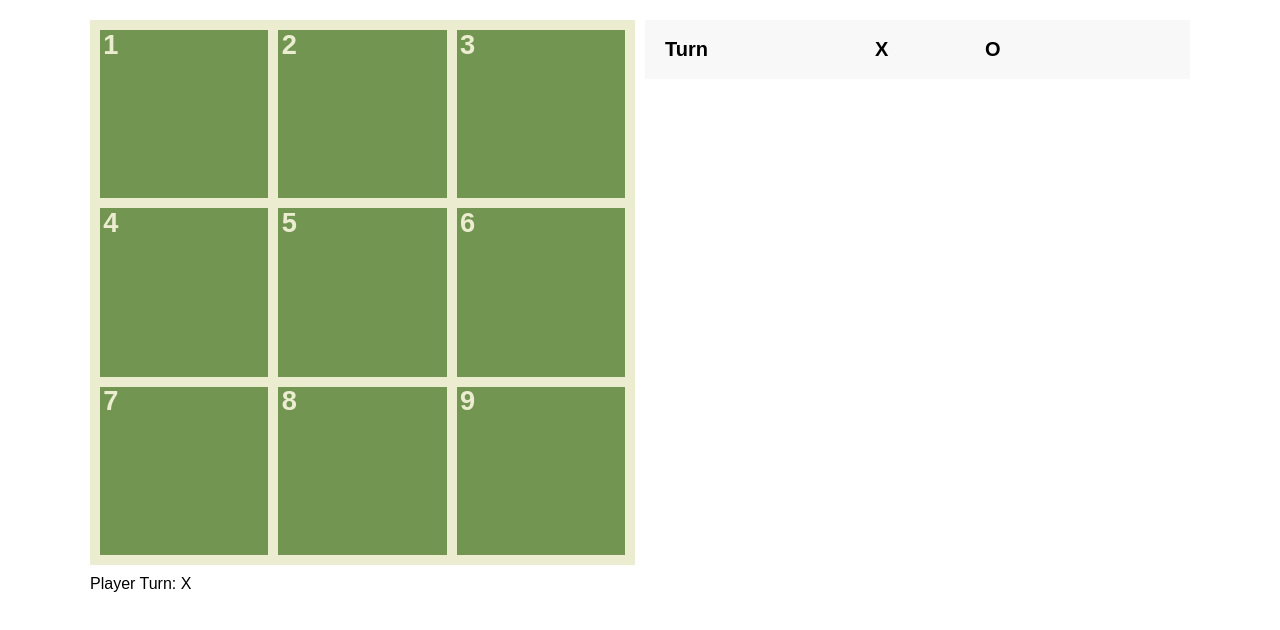
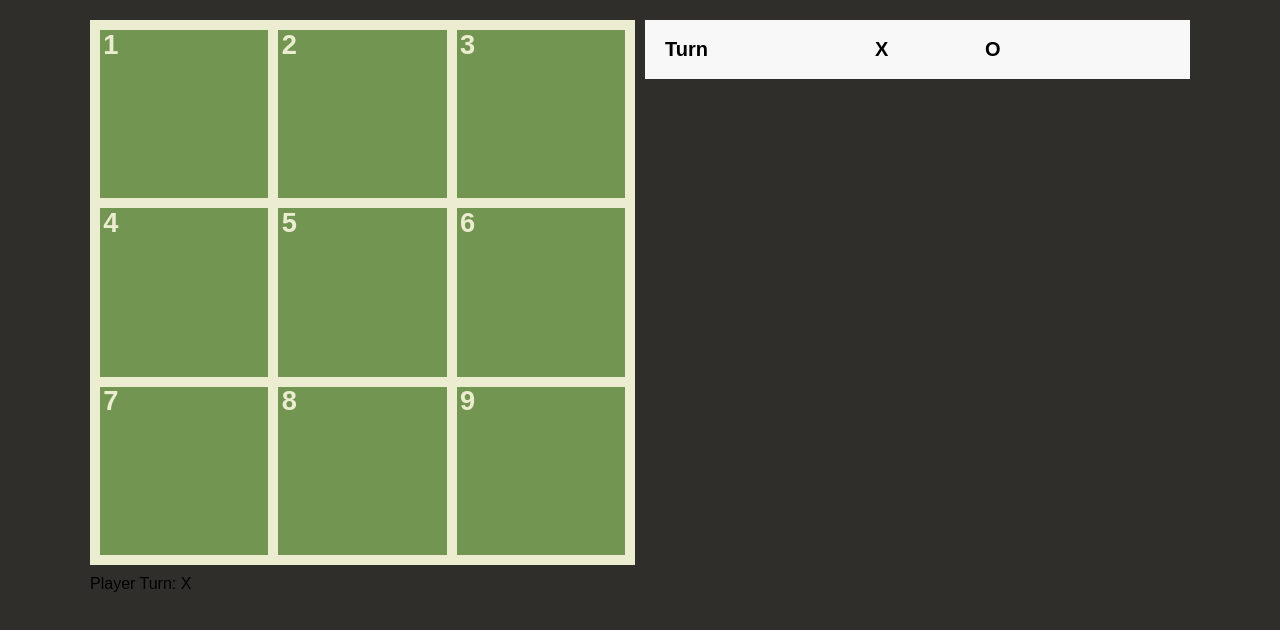
Before and after one commit to HammyPig/react-tic-tac-toe, a React (Create React App) app: page / in a window 1280 px wide. Shown: the top 630 px of the page. Built offline with nearby package versions, Linux system fonts and the light colour scheme.

Commit message:
feat: add background colour to page

```diff
--- a/src/styles.css
+++ b/src/styles.css
@@ -6,6 +6,7 @@ body {
   font-family: sans-serif;
   margin: 20px;
   padding: 0;
+  background-color: #302e2b;
 }
 
 h1 {
```
